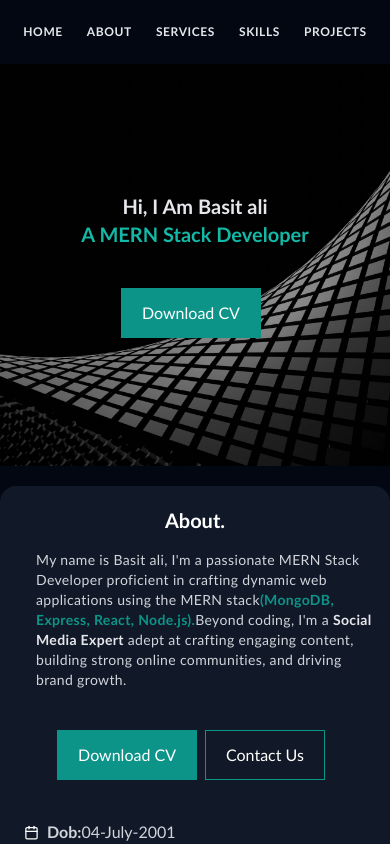
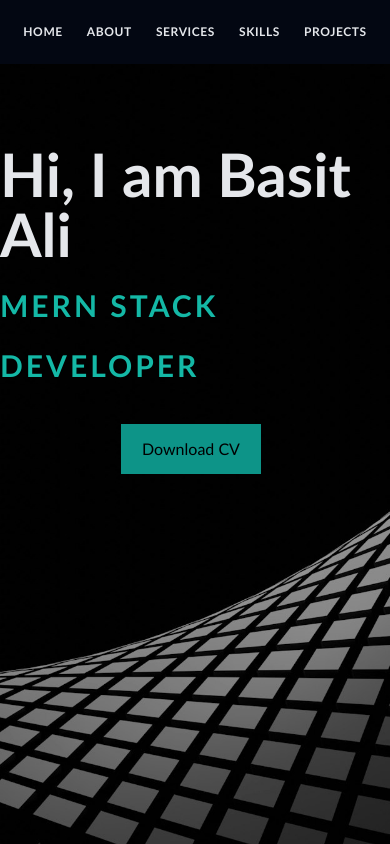
Before and after one commit to DevBasitali/devbasit-WebPortfolio, a Next.js app: page / in a window 390 px wide. Shown: the top 844 px of the page. Built offline with nearby package versions, Linux system fonts and the light colour scheme.

Commit message:
homepage setup

```diff
--- a/dashboard/userData.js
+++ b/dashboard/userData.js
@@ -1,7 +1,7 @@
 export const DATA = {
-  name: "Basit ali",
-  role: "MERN Stack Developer",
-  experience: "dynamic web applications using the MERN stack",
+  name: "Basit Ali",
+  role: "MERN STACK DEVELOPER",
+  experience: "Dynamic web applications using the MERN stack",
   heroBg: "/backgrounds/heroBg.svg",
   cvLink:
     "https://drive.google.com/file/d/1N-exFO5TJeymBDBSzKdcUCNzofZsHWWb/view?usp=drive_link",
--- a/pages/HomePage.jsx
+++ b/pages/HomePage.jsx
@@ -4,9 +4,7 @@ import { DATA } from "@/dashboard/userData";
 function HomePage() {
   return (
     <>
-      <section id="Home"
-      className="relative w-full h-max"
-      >
+      <section id="Home" className="relative w-auto h-screen">
         <Image
           src={DATA.heroBg}
           alt="Background"
@@ -15,27 +13,25 @@ function HomePage() {
           quality={75}
           className="-z-10"
         />
-        <div className="mx-auto max-w-screen-xl py-32 px-8 lg:flex lg:h-screen lg:items-center">
-          <div className="mx-auto max-w-3xl text-center">
-            <h1 className="text-xl font-extrabold sm:text-5xl text-gray-200">
-              Hi, I Am {DATA.name} <br />
-              <span className="sm:block mt-5 text-teal-500">
+        <div className=" flex flex-col justify-center items-center">
+          <div className=" mx-auto w-auto mt-20">
+            <h1 className=" text-gray-200 text-6xl font-bold">
+              Hi, I am {DATA.name} <br />
+              <span className="sm:block mt-5 text-teal-500 font-semibold text-3xl tracking-widest">
                 {" "}
-                A {DATA.role}{" "}
+               {DATA.role}{" "}
               </span>
             </h1>
+          </div>
 
-
-            <div className="flex flex-row justify-center mt-5">
+          <div className="mt-5 w-max">
             <a
               target="_blank"
               className="primary_btn text-md font-medium"
-
               href={DATA.cvLink}
             >
               Download CV
             </a>
-              </div>
           </div>
         </div>
       </section>
--- a/styles/global.css
+++ b/styles/global.css
@@ -85,7 +85,7 @@
 }
 
 .btn_primary{
-  @apply block w-full rounded border border-teal-600 bg-teal-600 mt-5 px-5 py-3 font-medium text-white hover:bg-transparent hover:text-white focus:outline-none focus:ring mr-2
+  @apply block w-full rounded border border-teal-600 bg-teal-600 mt-5 px-5 py-3 font-medium text-black hover:bg-transparent hover:text-white focus:outline-none focus:ring mr-2
 }
 
 .input_text {
@@ -93,7 +93,7 @@
 }
 
 .primary_btn {
-  @apply block w-max rounded-md border border-teal-600 bg-teal-600 mt-5 px-5 py-3  text-white hover:bg-transparent hover:text-white mr-2
+  @apply block w-max rounded-md border border-teal-600 bg-teal-600 mt-5 px-5 py-3  text-black hover:bg-transparent hover:text-white mr-2
 }
 
 .transparent_btn {
```
Lines whose indentation alone changed are shown as unchanged.
